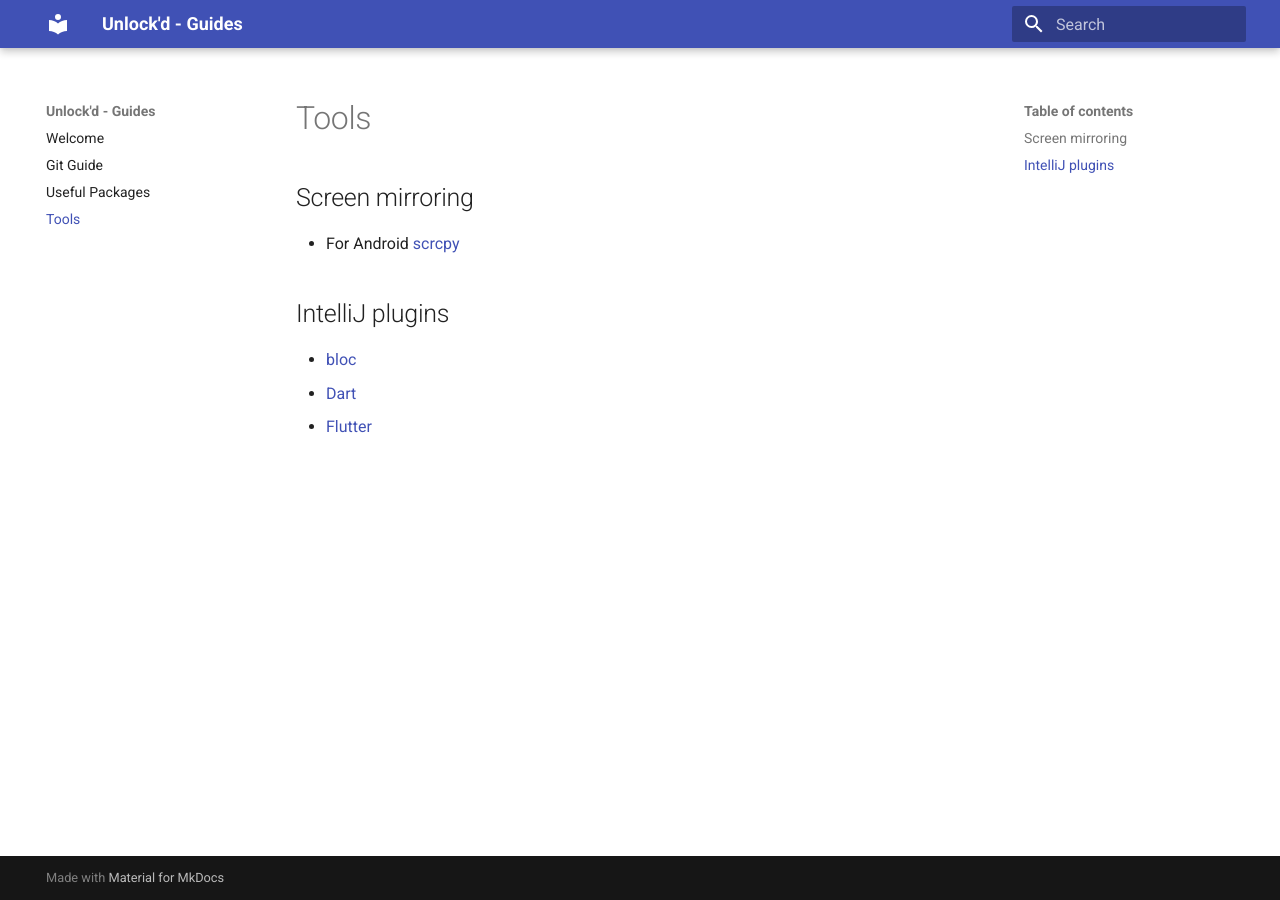
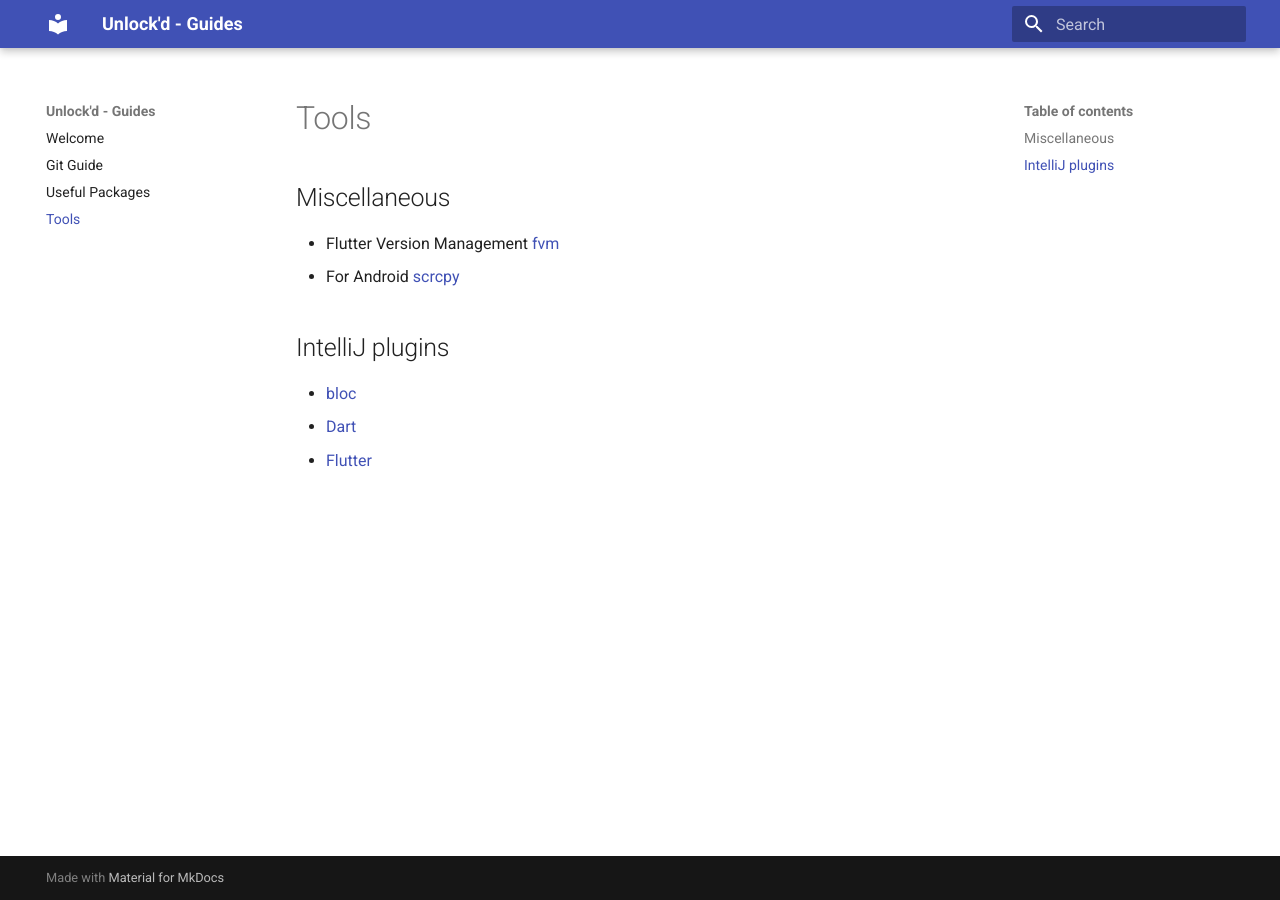
Before and after one commit to Unlock-d/guides, an MkDocs documentation site: the page built from docs/tools.md, in a window 1280 px wide. Built offline with MkDocs 1.6.1 and Material for MkDocs 9.7.7, drawn with Linux system fonts in a browser that asks for light colours.

Commit message:
Add fvm to tools

```diff
--- a/docs/tools.md
+++ b/docs/tools.md
@@ -1,7 +1,8 @@
 # Tools
 
-## Screen mirroring
+## Miscellaneous
 
+- Flutter Version Management [fvm](https://fvm.app/)
 - For Android [scrcpy](https://github.com/Genymobile/scrcpy)
 
 ## IntelliJ plugins
```
